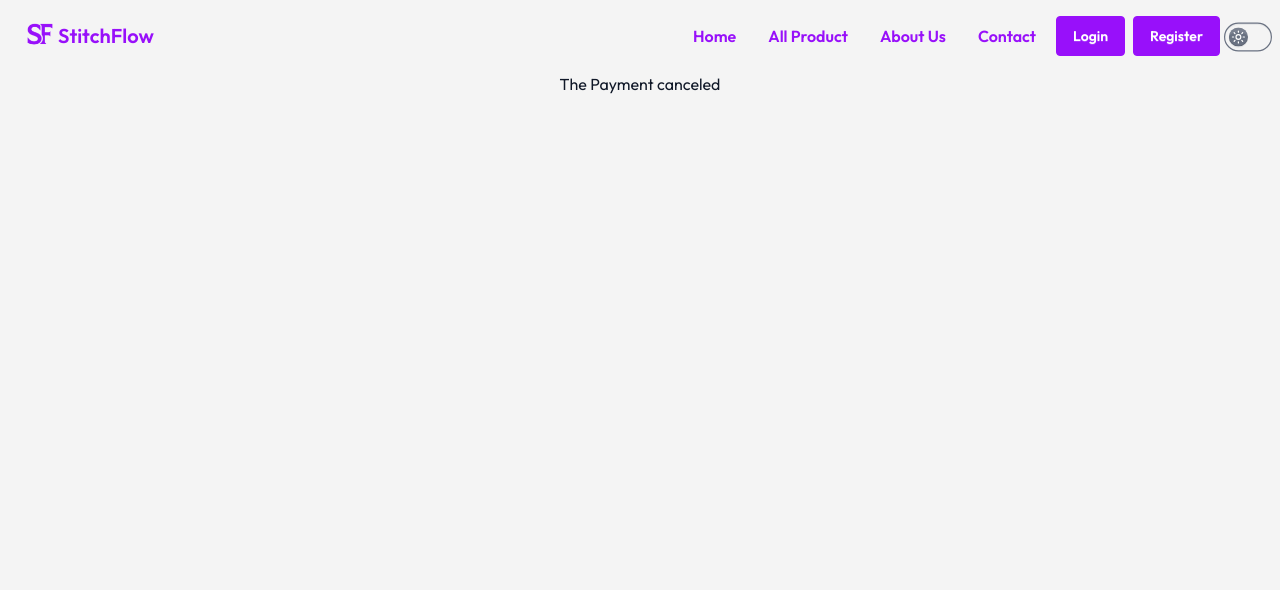
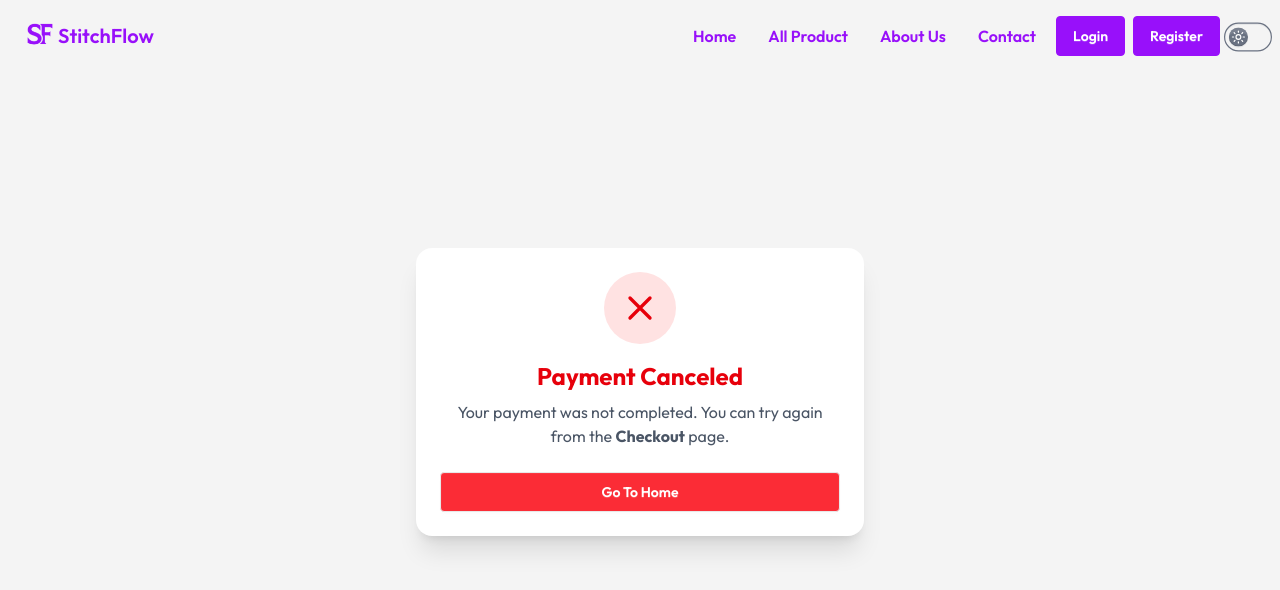
Before and after one commit to MdFoysalHossain/StitchFlow-Client, a React (Vite) app: page /Payment/Payment-canceled in a window 1280 px wide. Shown: the top 590 px of the page. Built offline with nearby package versions, Linux system fonts and the light colour scheme; no server answers.

Commit message:
Checkout Page Online Payment System Added

```diff
--- a/src/Components/Router/ManagerRoute.jsx
+++ b/src/Components/Router/ManagerRoute.jsx
@@ -1,7 +1,7 @@
 import React from 'react';
 import { use } from 'react';
 import { AuthContext } from '../Context/AuthContext';
-import { useNavigate } from 'react-router';
+import { Navigate, useNavigate } from 'react-router';
 
 const ManagerRoute = ({ children }) => {
     const { loading, dbUserInfo, userInfo, loadingDbInfo } = use(AuthContext);
@@ -16,11 +16,11 @@ const ManagerRoute = ({ children }) => {
     }
 
     if (!userInfo || !dbUserInfo) {
-        return navigation("/Login")
+        return <Navigate to={"/Login"}></Navigate>
     }
 
     if (dbUserInfo.accountType !== "Manager" && dbUserInfo.accountType !== "Admin") {
-        return navigation("/");
+        return <Navigate to={"/"}></Navigate>
     }
 
     return children;
--- a/src/Components/Router/PrivateRoute.jsx
+++ b/src/Components/Router/PrivateRoute.jsx
@@ -1,7 +1,7 @@
 import React from 'react';
 import { use } from 'react';
 import { AuthContext } from '../Context/AuthContext';
-import { useNavigate } from 'react-router';
+import { Navigate, useNavigate } from 'react-router';
 
 const PrivateRoute = ({ children }) => {
     const { loading, userInfo } = use(AuthContext)
@@ -11,8 +11,9 @@ const PrivateRoute = ({ children }) => {
         return <div><span className="loading loading-spinner text-purple-600"></span></div>
     }
 
-    if (!loading && !userInfo){
-        return navigate("/Login")
+    if (!userInfo){
+        return <Navigate to={"/Login"}></Navigate>
+        // return navigate("/Login")
     }
 
 
--- a/src/Pages/OrderPage/OrderPage.jsx
+++ b/src/Pages/OrderPage/OrderPage.jsx
@@ -57,10 +57,23 @@ const OrderPage = () => {
 
     const handleSubmit = async (e) => {
         e.preventDefault();
+        function getRandomText(length) {
+            const chars = 'abcdefghijklmnopqrstuvwxyz0123456789';
+            let result = '';
+            for (let i = 0; i < length; i++) {
+                result += chars.charAt(Math.floor(Math.random() * chars.length));
+            }
+            return result;
+        }
+
+        const randomText = getRandomText(15);
+
+
 
 
         const productId = id;
         const productTitle = productData?.title;
+        const sellerEmail = productData?.createdBy;
         const productPerPrice = productData?.perPrice;
         const productOrderQuantity = minOrder;
         const productTotalPrice = totalCounted;
@@ -71,6 +84,7 @@ const OrderPage = () => {
         const userContact = e.target.contactNumber.value;
         const userAddress = e.target.address.value;
         const userNote = e.target.note.valye;
+        const paymentStatus = paymentType === "cod" ? "Cash On Delivery" : "Paid"
 
         const allData = {
             productId: productId,
@@ -83,7 +97,11 @@ const OrderPage = () => {
             email: userEmail,
             contact: userContact,
             address: userAddress,
-            note: userNote
+            note: userNote,
+            checkPrevOrder: randomText,
+            paymentStatus: paymentStatus,
+            status: "pending",
+            sellerEmail: sellerEmail
         }
         console.log(allData)
 
--- a/src/Pages/Payment/PaymentFailed.jsx
+++ b/src/Pages/Payment/PaymentFailed.jsx
@@ -1,10 +1,45 @@
 import React from 'react';
+import { Link } from 'react-router';
 
 const PaymentFailed = () => {
     return (
-        <div>
-            The Payment canceled
+        <div className="flex items-center justify-center min-h-[80vh] px-4">
+            <div className="card w-full max-w-md bg-base-100 shadow-xl rounded-2xl p-6 text-center text-white">
+
+                <div className="flex justify-center mb-4">
+                    <div className="bg-red-100 text-red-600 p-4 rounded-full">
+                        <svg
+                            xmlns="http://www.w3.org/2000/svg"
+                            className="h-10 w-10"
+                            fill="none"
+                            viewBox="0 0 24 24"
+                            stroke="currentColor"
+                        >
+                            <path
+                                strokeLinecap="round"
+                                strokeLinejoin="round"
+                                strokeWidth="2"
+                                d="M6 18L18 6M6 6l12 12"
+                            />
+                        </svg>
+                    </div>
+                </div>
+
+                <h2 className="text-2xl font-bold text-red-600 mb-2">
+                    Payment Canceled
+                </h2>
+
+                <p className="text-base text-gray-600 mb-6">
+                    Your payment was not completed.
+                    You can try again from the <b>Checkout</b> page.
+                </p>
+
+                <Link to={"/"} className="btn bg-red-500 w-full theme-text-white">
+                    Go To Home
+                </Link>
+            </div>
         </div>
+
     );
 };
 
--- a/src/Pages/Payment/PaymentSuccess.jsx
+++ b/src/Pages/Payment/PaymentSuccess.jsx
@@ -1,11 +1,64 @@
-import React from 'react';
-import { useParams } from 'react-router';
+import React, { use, useEffect, useState } from 'react';
+import { Link, useParams, useSearchParams } from 'react-router';
+import { AuthContext } from '../../Components/Context/AuthContext';
+import { Library } from 'lucide-react';
 
 const PaymentSuccess = () => {
-    const {id} = useParams()
+    const [searchParams] = useSearchParams()
+    const { backServerUrl, dbUserInfo } = use(AuthContext)
+    const [productData, setProductData] = useState()
+
+    const sessionId = searchParams.get("session_id")
+
+
+
+    useEffect(() => {
+        fetch(`${backServerUrl}/payment-success?session_id=${sessionId}`, {
+            method: "POST"
+        })
+            .then(res => res.json())
+            .then(data => {
+                setProductData(data)
+            })
+
+    }, [backServerUrl])
+
     return (
-        <div>
-            This is Payment Success {id}
+        <div className="flex items-center justify-center min-h-[80vh]  px-4">
+            <div className="card w-full max-w-md bg-base-100 shadow-xl rounded-2xl p-6 text-center">
+
+                <div className="flex justify-center mb-4">
+                    <div className="bg-purple-100 text-purple-600 p-4 rounded-full">
+                        <svg
+                            xmlns="http://www.w3.org/2000/svg"
+                            className="h-10 w-10"
+                            fill="none"
+                            viewBox="0 0 24 24"
+                            stroke="currentColor"
+                        >
+                            <path
+                                strokeLinecap="round"
+                                strokeLinejoin="round"
+                                strokeWidth="2"
+                                d="M5 13l4 4L19 7"
+                            />
+                        </svg>
+                    </div>
+                </div>
+
+                <h2 className="text-2xl font-bold text-purple-600 mb-2">
+                    Payment Successful!
+                </h2>
+
+                <p className="text-base text-gray-600 mb-6">
+                    Your order has been placed and is now being processed.
+                    You can check from <b>Dashboard</b> page.
+                </p>
+
+                <Link to={"/"} className="btn theme-btn w-full text-white">
+                    Back to Home
+                </Link>
+            </div>
         </div>
     );
 };
```
